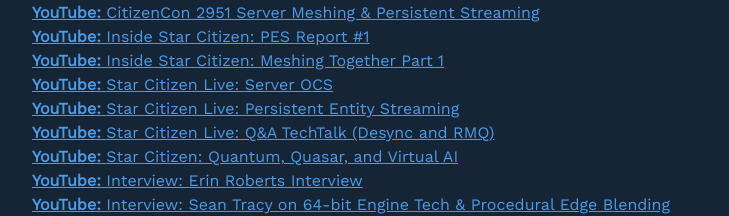
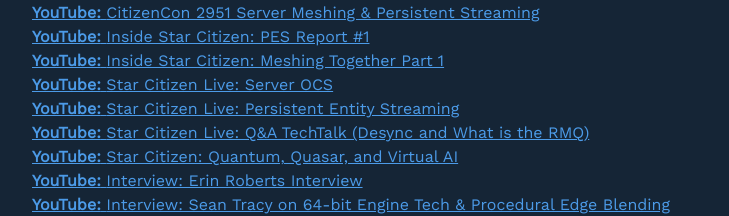
Before and after one commit to un0btanium/sc-server-meshing, a React (Create React App) app: page /wiki in a window 1280 px wide. Shown: the part 3268-3484 px from the top of the page, without its empty margins (50-779 px from the left). Built offline with nearby package versions, Linux system fonts and the light colour scheme; no server answers.

Commit message:
add more sources

```diff
--- a/src/data/sources.json
+++ b/src/data/sources.json
@@ -22,7 +22,7 @@
 	"isc2": {"url":"https://youtu.be/q4Hm0lDOyz8", "description": "Inside Star Citizen: Meshing Together Part 1", "category": "YouTube"},
 	"scl1": {"url":"https://youtu.be/RpoyNLQBdjU?t=313", "description": "Star Citizen Live: Server OCS", "category": "YouTube"},
 	"scl2": {"url":"https://youtu.be/jXvIO8vJkgI", "description": "Star Citizen Live: Persistent Entity Streaming", "category": "YouTube"},
-	"scl3": {"url":"https://youtu.be/I0AdNFF286Y", "description": "Star Citizen Live: Q&A TechTalk (Desync and RMQ)", "category": "YouTube"},
+	"scl3": {"url":"https://youtu.be/I0AdNFF286Y", "description": "Star Citizen Live: Q&A TechTalk (Desync and What is the RMQ)", "category": "YouTube"},
 	"q1": {"url":"https://youtu.be/2muGWtX8e7g", "description": "Star Citizen: Quantum, Quasar, and Virtual AI", "category": "YouTube"},
 	"eri": {"url":"https://youtu.be/qkteNWutOz8", "description": "Interview: Erin Roberts Interview", "category": "YouTube"},
 	"64bits": {"url":"https://youtu.be/OB_AI9ukSp8", "description": "Interview: Sean Tracy on 64-bit Engine Tech & Procedural Edge Blending", "category": "YouTube"},
@@ -90,7 +90,7 @@
 	"pn315": {"url":"https://robertsspaceindustries.com/comm-link//18400-Star-Citizen-Alpha-3150","description": "Alpha 3.15 - iCache & Inventory", "category": "Patchnote"},
 	"pn317": {"url":"https://robertsspaceindustries.com/comm-link/transmission/18636-Star-Citizen-Alpha-3170","description": "Alpha 3.17 - Client Bind Culling in the Replication Layer", "category": "Patchnote"},
 	"pn318": {"url":"https://robertsspaceindustries.com/comm-link/transmission/19126-Star-Citizen-Alpha-3180","description": "Alpha 3.18 - Persistent Entity Streaming Release", "category": "Patchnote"},
-	"pn323": {"url":"https://robertsspaceindustries.com/comm-link/transmission/19736-Alpha-323-Adventure-Beckons","description": "Alpha 3.23 - Replication Layer Split", "category": "Patchnote"},
+	"pn323": {"url":"https://robertsspaceindustries.com/comm-link//19915-Star-Citizen-Alpha-3230","description": "Alpha 3.23 - Replication Layer Split", "category": "Patchnote"},
 	"tw1": {"url":"https://twitter.com/DrChadMcKinney/status/1447665963738951684","description": "on Server Meshing & Regional Shards", "category": "Twitter"},
 	"mdb1": {"url":"https://severalnines.com/database-blog/overview-mongodb-and-load-balancing", "description": "MongoDB Sharding", "category": "Documentation"},
 	"mdb2": {"url":"https://docs.mongodb.com/manual/geospatial-queries/", "description": "MongoDB Spatial Queries", "category": "Documentation"},
@@ -123,5 +123,14 @@
 	"pnTPessm6": {"url":"https://robertsspaceindustries.com/spectrum/community/SC/forum/190049/thread/all-backers-tech-preview-rmq-meshing-playtest-ro-3","description": "Tech Preview - Efficiency Meshing Playtest Round #6 (with RQM)", "category": "Patchnote"},
 	"smtu1": {"url":"https://robertsspaceindustries.com/spectrum/community/SC/forum/3/thread/server-meshing-tests","description": "Server Meshing Testing Update #1", "category": "Spectrum"},
 	"smtu2": {"url":"https://robertsspaceindustries.com/spectrum/community/SC/forum/3/thread/server-meshing-test-d-after-action-report","description": "Server Meshing Testing Update #2", "category": "Spectrum"},
-	"smtu3": {"url":"https://robertsspaceindustries.com/spectrum/community/SC/forum/3/thread/server-meshing-test-e-after-action-report","description": "Server Meshing Testing Update #3", "category": "Spectrum"}
+	"smtu3": {"url":"https://robertsspaceindustries.com/spectrum/community/SC/forum/3/thread/server-meshing-test-e-after-action-report","description": "Server Meshing Testing Update #3", "category": "Spectrum"},
+	"mti": {"url":"https://robertsspaceindustries.com/spectrum/community/SC/forum/3/thread/gen12-progress-and-performance-improvements-in-3-1/","description": "Main Thread & Multithreading Improvements", "category": "Spectrum"},
+	"rlsu": {"url":"https://robertsspaceindustries.com/spectrum/community/SC/forum/1/thread/star-citizen-alpha-3-21-update-1/6238508","description": "Alpha 3.21 Update on Replication Layer Split", "category": "Spectrum"},
+	"RLhybrid": {"url":"https://robertsspaceindustries.com/spectrum/community/SC/forum/1/thread/star-citizen-alpha-3-21-update-1/6238516","description": "Hybrid Services referenced as Replication Layer", "category": "Spectrum"},
+	"pes01": {"url":"https://robertsspaceindustries.com/spectrum/community/SC/forum/50259/thread/entity-zone-vs-object-container","description": "", "category": "Spectrum"},
+	"rlftu": {"url":"https://robertsspaceindustries.com/comm-link/transmission/19830-This-Week-In-Star-Citizen","description": "First Replication Layer Test Summary", "category": "This Week in Star Citizen"},
+	"pes2023": {"url":"https://robertsspaceindustries.com/comm-link/transmission/19848-Letter-From-The-Chairman","description": "on PES and Replication Layer Split Release", "category": "Letter from the Chairman"},
+	"ih": {"url":"https://robertsspaceindustries.com/comm-link/Patch-Notes/20087-Star-Citizen-Alpha-3240","description": "Alpha 3.24 - Instanced Hangar Release", "category": "Patchnote"}
+
+
 }
--- a/src/data/techs.json
+++ b/src/data/techs.json
@@ -31,7 +31,8 @@
             "df2",
             "s120",
             "atv1",
-            "atv4"
+            "atv4",
+            "pes01"
         ]
     },
     {
@@ -82,7 +83,8 @@
             "jp2",
             "pn318",
             "mr5",
-            "scr"
+            "scr",
+            "pes2023"
         ]
     },
     {
@@ -117,7 +119,9 @@
             "pnTPessm6",
             "smtu1",
             "smtu2",
-            "smtu3"
+            "smtu3",
+            "pes01",
+            "pes2023"
         ]
     },
     {
@@ -174,7 +178,8 @@
             "s112",
             "rtv1",
             "s120",
-            "mr6"
+            "mr6",
+            "mti"
         ]
     },
     {
@@ -214,7 +219,9 @@
             "mr1",
             "mr2",
             "bs1",
-            "w6"
+            "w6",
+            "mti",
+            "pes01"
         ]
     },
     {
@@ -249,7 +256,8 @@
             "s113",
             "mr3",
             "pn317",
-            "s303"
+            "s303",
+            "mti"
         ]
     },
     {
@@ -352,7 +360,9 @@
             "s118",
             "s122",
             "cad1",
-            "jp2"
+            "jp2",
+            "pes01",
+            "ih"
         ]
     },
     {
@@ -377,7 +387,8 @@
             "pn315",
             "lc1",
             "mr5",
-            "w13"
+            "w13",
+            "pes01"
         ]
     },
     {
@@ -514,7 +525,8 @@
             "pn323",
             "isc2",
             "s121",
-            "jp2"
+            "jp2",
+            "rlsu"
         ]
     },
     {
@@ -539,7 +551,8 @@
             "s208",
             "s209",
             "s121",
-            "scr"
+            "scr",
+            "pes01"
         ]
     },
     {
@@ -623,7 +636,11 @@
             "pnTPrls2",
             "pnTPrls3",
             "pnTPrls4",
-            "isc2"
+            "isc2",
+            "rlsu",
+            "RLhybrid",
+            "rlftu",
+            "pes2023"
         ]
     },
     {
--- a/src/neo.css
+++ b/src/neo.css
@@ -391,7 +391,7 @@
     position: absolute;
     left: 100%;
     top: 50%;
-    margin-top: 13px;
+    margin-top: 14px;
     width: 0;
 	height: 0;
 	border-top: 17px solid transparent;
```
